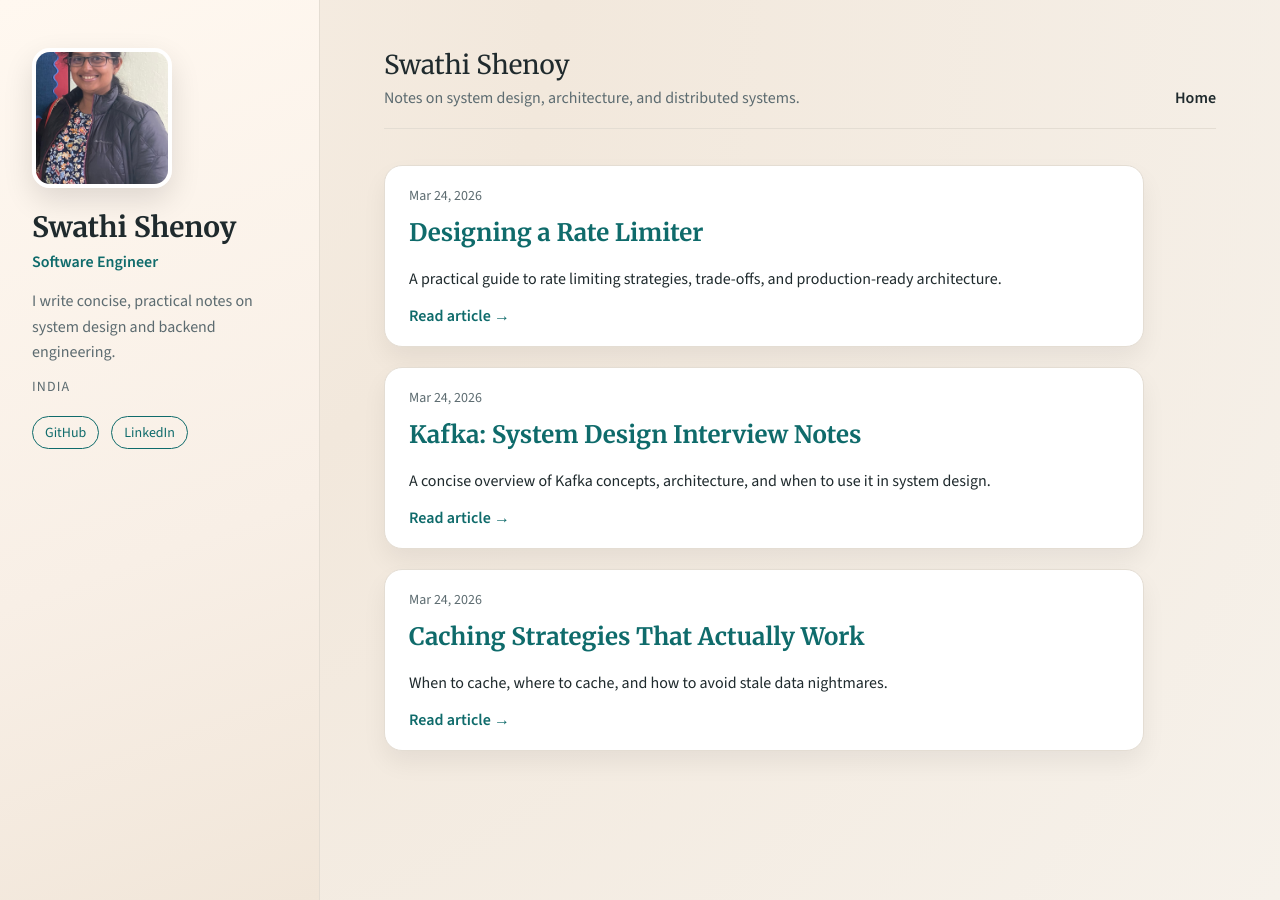
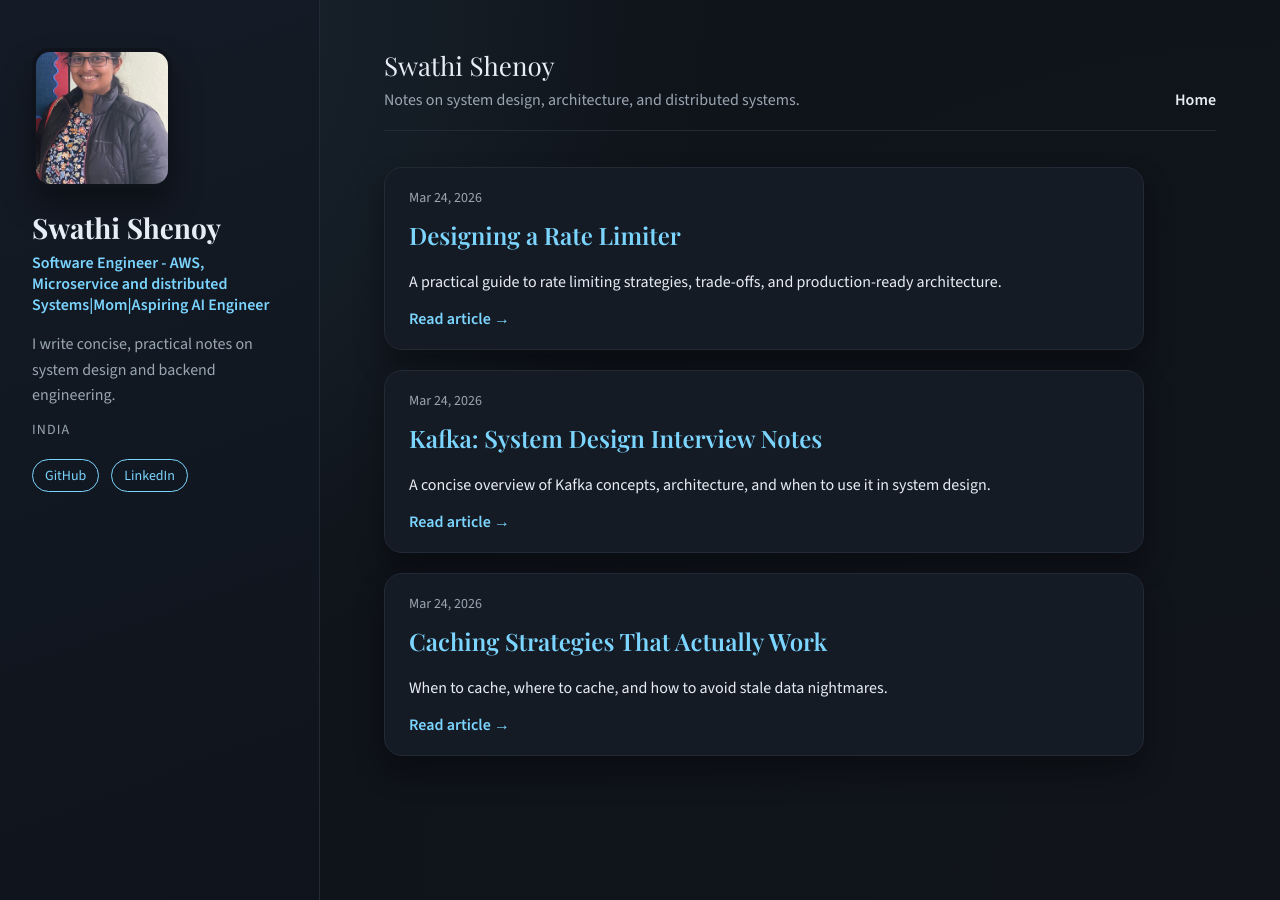
Before and after one commit to swathishenoy1/swathishenoy1.github.io, a Jekyll site: the page built from docs/index.md, in a window 1280 px wide. Built offline with Jekyll 4.4.1, drawn with Linux system fonts in a browser that asks for light colours.

Commit message:
Switch to dark blog theme

```diff
--- a/docs/_config.yml
+++ b/docs/_config.yml
@@ -6,7 +6,7 @@ url: ""
 
 author:
   name: Swathi Shenoy
-  role: "Software Engineer"
+  role: "Software Engineer - AWS, Microservice and distributed Systems|Mom|Aspiring AI Engineer"
   location: "India"
   bio: "I write concise, practical notes on system design and backend engineering."
   avatar: "/assets/images/profile.jpg"
@@ -14,7 +14,7 @@ author:
     - label: "GitHub"
       url: "https://github.com/swathishenoy1"
     - label: "LinkedIn"
-      url: "https://www.linkedin.com/"
+      url: "https://www.linkedin.com/in/swathi-shenoy-ba422171"
 
 markdown: kramdown
 permalink: /:categories/:title/
--- a/docs/assets/css/main.css
+++ b/docs/assets/css/main.css
@@ -1,13 +1,13 @@
-@import url("https://fonts.googleapis.com/css2?family=Merriweather:wght@300;400;700&family=Source+Sans+3:wght@300;400;600;700&display=swap");
+@import url("https://fonts.googleapis.com/css2?family=Playfair+Display:wght@400;600;700&family=Source+Sans+3:wght@300;400;600;700&display=swap");
 
 :root {
-  --bg: #f6f1ea;
-  --panel: #ffffff;
-  --ink: #1f2a2d;
-  --muted: #5c6b70;
-  --accent: #0f6b6b;
-  --accent-2: #d07a5a;
-  --border: #e4ddd3;
+  --bg: #0f131a;
+  --panel: #151b24;
+  --ink: #e7edf5;
+  --muted: #9aa6b2;
+  --accent: #7bd5ff;
+  --accent-2: #f4b183;
+  --border: #222a36;
 }
 
 * {
@@ -17,7 +17,10 @@
 body {
   margin: 0;
   font-family: "Source Sans 3", system-ui, sans-serif;
-  background: radial-gradient(circle at top left, #f7efe5 0%, #f2e8dc 35%, #f6f1ea 100%);
+  background:
+    radial-gradient(circle at top left, rgba(123, 213, 255, 0.12) 0%, rgba(15, 19, 26, 0.9) 45%),
+    radial-gradient(circle at bottom right, rgba(244, 177, 131, 0.1) 0%, rgba(15, 19, 26, 0.95) 55%),
+    var(--bg);
   color: var(--ink);
 }
 
@@ -29,7 +32,7 @@ body {
 
 .sidebar {
   padding: 48px 32px;
-  background: linear-gradient(160deg, #fff8f0 0%, #f8efe6 60%, #f1e6d9 100%);
+  background: linear-gradient(160deg, #141b26 0%, #111720 60%, #0f141c 100%);
   border-right: 1px solid var(--border);
 }
 
@@ -43,12 +46,12 @@ body {
   height: 140px;
   border-radius: 18px;
   object-fit: cover;
-  border: 4px solid #fff;
-  box-shadow: 0 12px 30px rgba(0, 0, 0, 0.12);
+  border: 4px solid #0f141c;
+  box-shadow: 0 18px 30px rgba(0, 0, 0, 0.35);
 }
 
 .name {
-  font-family: "Merriweather", serif;
+  font-family: "Playfair Display", serif;
   font-size: 28px;
   margin: 16px 0 6px;
 }
@@ -91,7 +94,7 @@ body {
 
 .links a:hover {
   background: var(--accent);
-  color: #fff;
+  color: #0f141c;
 }
 
 .content {
@@ -109,7 +112,7 @@ body {
 }
 
 .site-title {
-  font-family: "Merriweather", serif;
+  font-family: "Playfair Display", serif;
   font-size: 26px;
 }
 
@@ -138,12 +141,12 @@ body {
   border: 1px solid var(--border);
   border-radius: 18px;
   padding: 20px 24px;
-  box-shadow: 0 12px 24px rgba(0, 0, 0, 0.06);
+  box-shadow: 0 16px 28px rgba(0, 0, 0, 0.35);
 }
 
 .post-card h2 {
   margin-top: 0;
-  font-family: "Merriweather", serif;
+  font-family: "Playfair Display", serif;
 }
 
 .post-meta {
@@ -163,7 +166,7 @@ body {
 }
 
 .post-title {
-  font-family: "Merriweather", serif;
+  font-family: "Playfair Display", serif;
   font-size: 34px;
   margin-bottom: 8px;
 }
```
